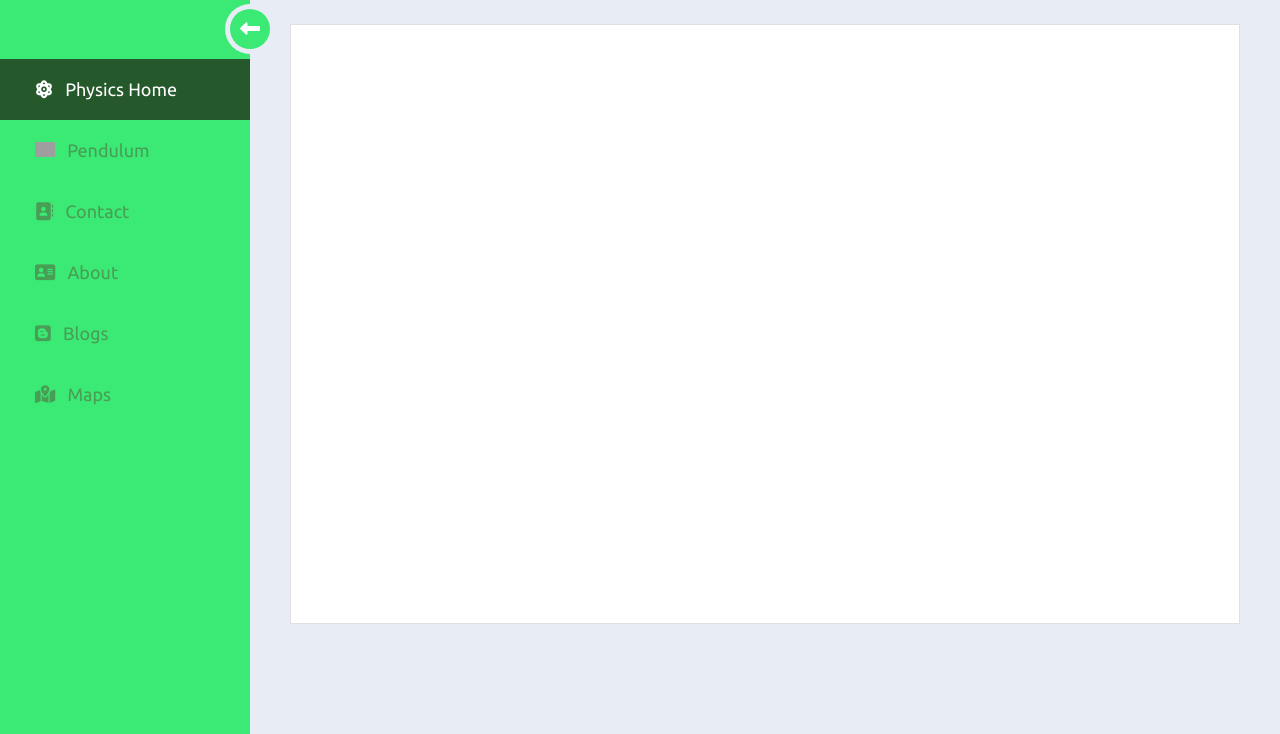
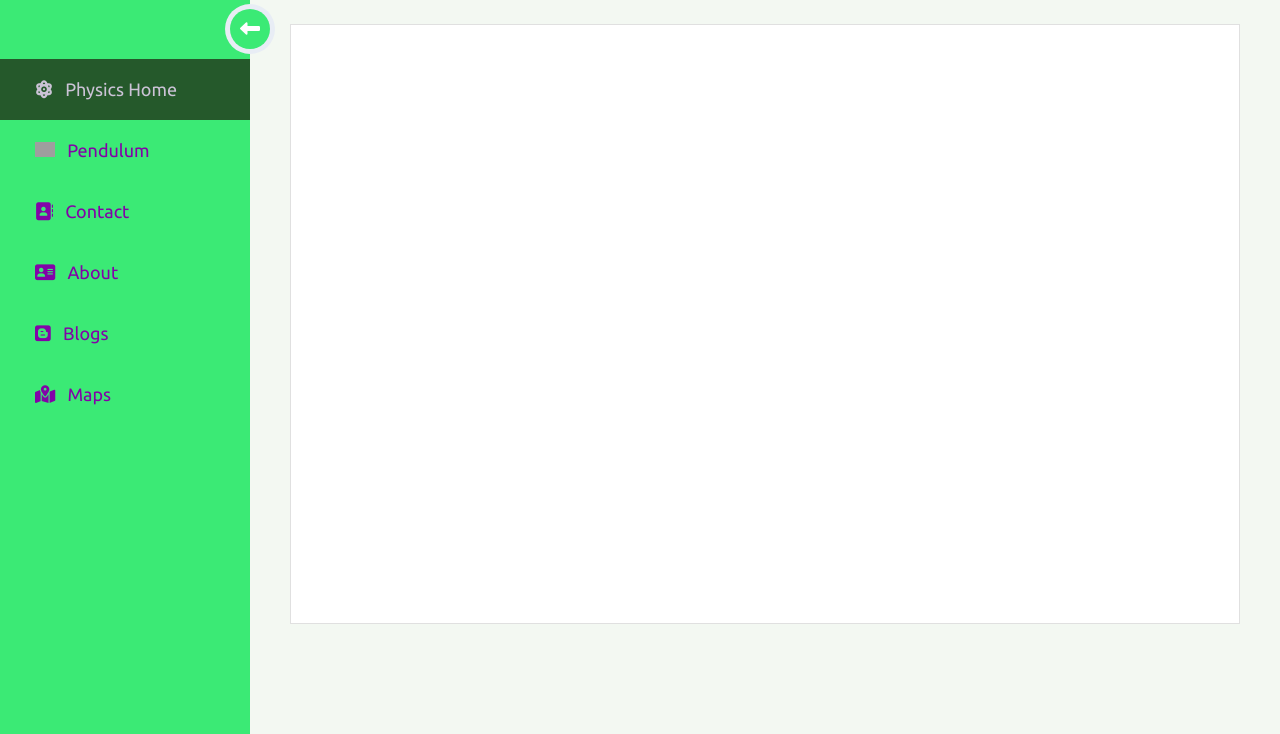
Before and after one commit to RCoderdot/physimx.github.io, a plain HTML site: page index.html in a window 1280 px wide. Shown: the part 66-800 px from the top of the page. Drawn offline with nearby package versions, Linux system fonts and the light colour scheme; grey boxes are pictures that could not be loaded; a web font is replaced by a local one.

Commit message:
Changed buttons in the sidebar menu

```diff
--- a/css/main.css
+++ b/css/main.css
@@ -10,7 +10,7 @@
 }
 
 body{
-    background: #e8edf5;
+    background: #F3F8F2;
     width: 100%;
     height: 100%;
 }
@@ -103,7 +103,7 @@ body{
 }
 
 .main_body .sidebar_menu ul li a{
-    color: rgb(72, 158, 84);
+    color: rgb(130, 3, 168);
     font-size: 18px;
     padding: 20px 35px;
     display: block;
@@ -128,7 +128,7 @@ body{
 
 .main_body .sidebar_menu ul li a.active{
     background: rgb(37, 89, 43);
-    color: #fff;
+    color:  #cbc3d6;
 }
 
 .main_body .sidebar_menu .hamburger{
```
Also changed, not shown: 1 other file.
